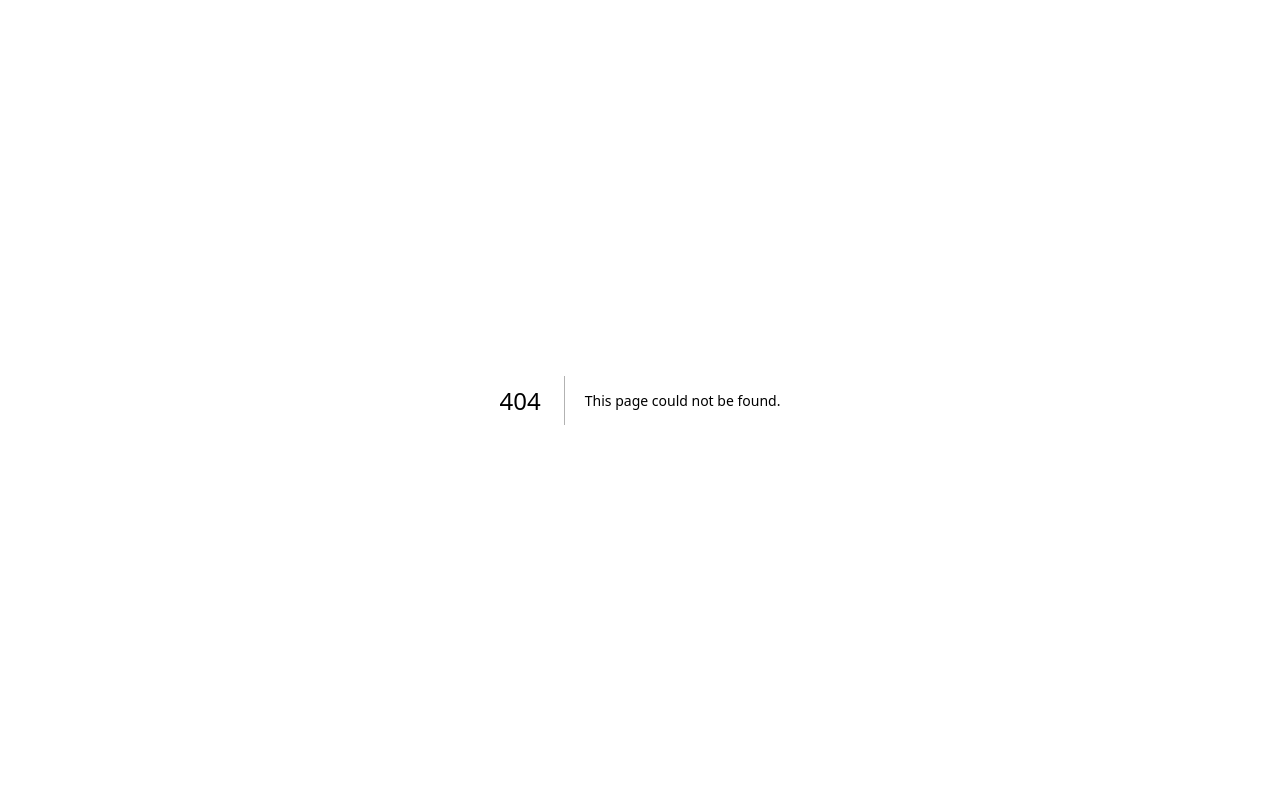
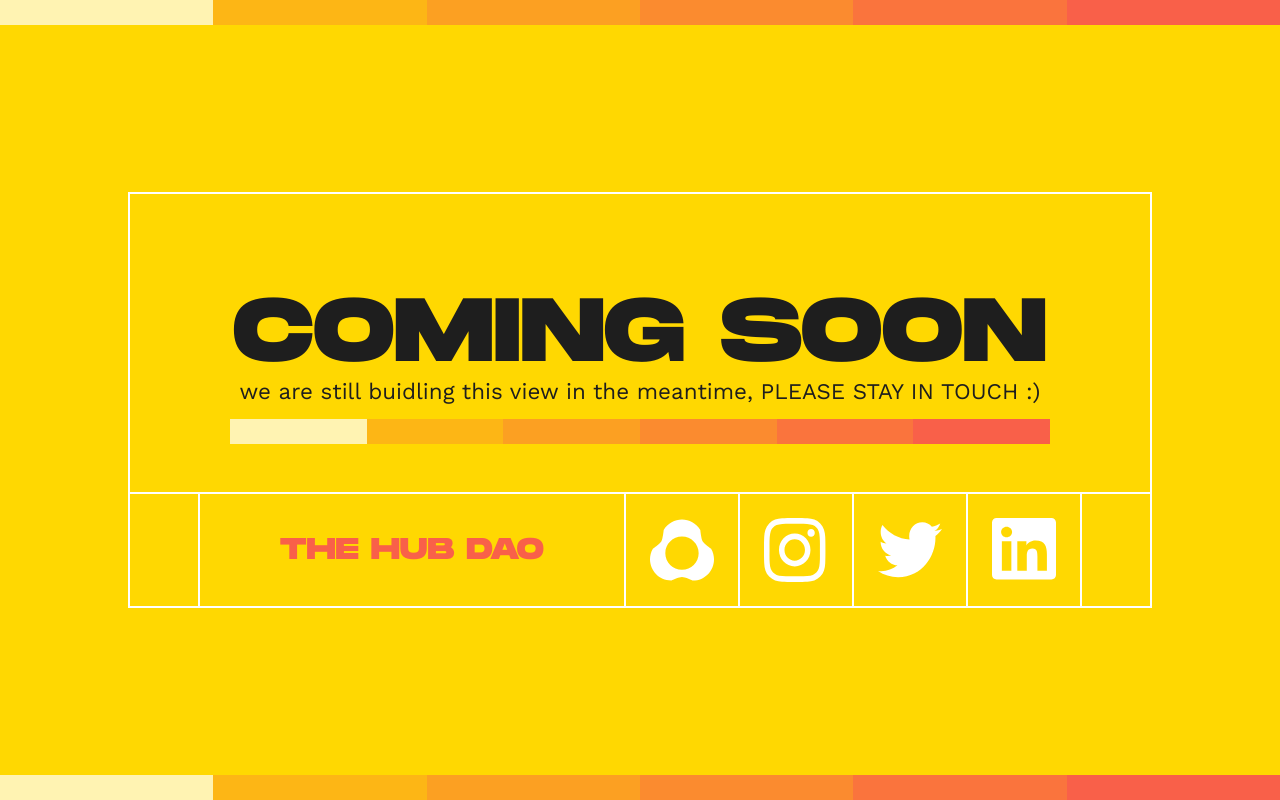
Before and after one commit to thehubdao/HUB-Citizens-Landing, a Next.js app: page /soon in a window 1280 px wide. Before the commit this address had no page. Built offline with nearby package versions, Linux system fonts and the light colour scheme.

Commit message:
Create soon page and set links to general buttons

```diff
--- /dev/null
+++ b/src/app/soon/page.tsx
@@ -0,0 +1,62 @@
+import { ButtonBorderColor, ButtonIcon, ButtonIconSize } from "@/enum/ui.enum";
+import { ExternalLink, PageLocation } from "@/enum/urls.enum";
+import ColorsBarUI from "@/ui/common/colorsBar.ui";
+import IconButtonUI from "@/ui/common/iconButton.ui";
+import Link from "next/link";
+
+const icons = [
+  {
+    icon: ButtonIcon.theHubDao,
+    url: ExternalLink.TheHubDAO
+  },
+  {
+    icon: ButtonIcon.instagram,
+    url: ExternalLink.Instagram
+  },
+  {
+    icon: ButtonIcon.twitter,
+    url: ExternalLink.Twitter
+  },
+  {
+    icon: ButtonIcon.linkedin,
+    url: ExternalLink.LinkedIn
+  },
+]
+
+export default function Home() {
+  return <>
+    <main className="w-full h-screen overflow-hidden bg-ctz-yellow-medium flex flex-col justify-between items-center">
+      <ColorsBarUI />
+      <div className="w-4/5">
+        <div className="border-2 border-white border-b-0">
+          <div className="flex flex-col items-center text-center text-ctz-dark pt-24 pb-12">
+            <h1 className="text-[7vw] leading-none">
+              COMING SOON
+            </h1>
+            <p className="font-work text-base lg:text-[1.75vw] px-6 lg:px-0 pb-4">
+              we are still buidling this view in the meantime, PLEASE STAY IN TOUCH  :)
+            </p>
+            <div className="w-[64vw]">
+              <ColorsBarUI />
+            </div>
+          </div>
+        </div>
+        <div className="flex justify-center">
+          <div className="border-2 border-white border-r-0 w-1/6"></div>
+          <div className="hidden xl:block">
+            <IconButtonUI iconColor={'fill-ctz-light'} iconLink={PageLocation.Home} iconsList={icons} iconSize={ButtonIconSize.big} borderColor={ButtonBorderColor.White}>
+              <p className='text-ctz-orange-dark text-3xl 2xl:text-5xl leading-[80%] px-5 lg:px-20 text-center whitespace-nowrap cursor-pointer'>THE HUB DAO</p>
+            </IconButtonUI>
+          </div>
+          <div className="xl:hidden">
+            <IconButtonUI iconColor={'fill-ctz-light'} iconLink={PageLocation.Home} iconsList={icons} iconSize={ButtonIconSize.small} borderColor={ButtonBorderColor.White}>
+              <p className='text-ctz-orange-dark text-sm sm:text-3xl lg:text-4xl leading-[80%] px-2 sm:px-5 md:px-16 lg:px-20 text-center whitespace-nowrap cursor-pointer'>THE HUB <br className="sm:hidden"/>DAO</p>
+            </IconButtonUI>
+          </div>
+          <div className="border-2 border-white border-l-0 w-1/6"></div>
+        </div>
+      </div>
+      <ColorsBarUI />
+    </main>
+  </>
+}
--- a/src/ui/creationMode/creationMode.ui.tsx
+++ b/src/ui/creationMode/creationMode.ui.tsx
@@ -1,3 +1,4 @@
+import { PageLocation } from "@/enum/urls.enum";
 import IconButtonUI from "../common/iconButton.ui";
 import { ButtonIcon } from "@/enum/ui.enum";
 
@@ -14,13 +15,13 @@ export default function CreationModeUI() {
               <p className="font-work text-ctz-gray-semi_dark text-[3.5vw] lg:text-[1.3vw] tracking-[5px] leading-[100%] font-light py-10">Diversity at Your Fingertips: <br className="hidden lg:inline-block" />Whether you want to upload a <br className="hidden lg:inline-block" />single asset or a whole <br className="hidden lg:inline-block" />collection, our platform adapts to your creative flow</p>
             </div>
             <div className="p-4 lg:p-0 w-full flex lg:hidden justify-center">
-              <IconButtonUI iconColor={'fill-ctz-yellow-medium'} icon={ButtonIcon.arrow}>
+              <IconButtonUI iconColor={'fill-ctz-yellow-medium'} icon={ButtonIcon.arrow} iconLink={PageLocation.Create}>
                 <p className='text-[4vw] lg:text-[2.3vw] leading-[80%] uppercase text-ctz-pink-light px-4 text-center'>Upload your<br />own creations</p>
               </IconButtonUI>
             </div>
           </div>
           <div className="p-4 lg:p-0 w-full hidden lg:flex">
-            <IconButtonUI iconColor={'fill-ctz-yellow-medium'} icon={ButtonIcon.arrow} isFullWidth={true}>
+            <IconButtonUI iconColor={'fill-ctz-yellow-medium'} icon={ButtonIcon.arrow} isFullWidth={true} iconLink={PageLocation.Create}>
               <p className='text-[4vw] lg:text-[2vw] leading-[80%] uppercase text-ctz-pink-light px-4 lg:px-9 text-center w-full'>Upload your<br />own creations</p>
             </IconButtonUI>
           </div>
--- a/src/ui/creationMode/exploreNow.ui.tsx
+++ b/src/ui/creationMode/exploreNow.ui.tsx
@@ -1,12 +1,13 @@
 import Image from 'next/image';
 import IconButtonUI from '../common/iconButton.ui';
 import { ButtonIcon } from '@/enum/ui.enum';
+import { PageLocation } from '@/enum/urls.enum';
 
 export default function ExploreNowUI() {
   return (
     <div className='relative w-full flex flex-col justify-center items-center gap-y-14 py-20 overflow-x-hidden ctz-padding bg-ctz-gray-aultra_light'>
       <p className='font-work text-ctz-gray-dark text-[3.5vw] lg:text-[1.3vw] leading-[100%] font-light text-center tracking-[5px]'>Your creative process deserves a <br className="hidden lg:inline-block"/> dedicated space. Our Creator HUB is the <br className="hidden lg:inline-block"/>epicenter of innovation, where you can <br className="hidden lg:inline-block"/>	design and modify avatars, creatures <br className="hidden lg:inline-block"/>and accessories in a seamless way. </p>
-      <IconButtonUI iconColor={'fill-ctz-yellow-medium'} icon={ButtonIcon.arrow}>
+      <IconButtonUI iconColor={'fill-ctz-yellow-medium'} icon={ButtonIcon.arrow} iconLink={PageLocation.Explore}>
         <p className='text-2xl lg:text-[2.5vw] leading-[80%] uppercase text-ctz-pink-light px-6 lg:px-12 text-center'>Explore it now!</p>
       </IconButtonUI>
       <div className='hidden lg:flex absolute -left-0 -translate-x-[16%]'>
--- a/src/ui/inApp/inApp.ui.tsx
+++ b/src/ui/inApp/inApp.ui.tsx
@@ -1,6 +1,7 @@
 import IconButtonUI from "../common/iconButton.ui";
 import ColorsBarUI from "../common/colorsBar.ui";
 import { ButtonBorderColor, ButtonIcon } from "@/enum/ui.enum";
+import { PageLocation } from "@/enum/urls.enum";
 
 export default function InAppUI() {
   return (
@@ -13,8 +14,8 @@ export default function InAppUI() {
         <div className="w-full lg:w-[60%] text-center lg:text-start flex flex-col items-center lg:items-start">
           <h2 className="text-ctz-pink-light text-[6vw] lg:text-[2.9vw] leading-[80%] uppercase">EASILY INCLUDE AVATARS SYSTEMS IN YOUR OWN APP</h2>
           <h1 className="text-ctz-pink-light text-[10vw] lg:text-[6.61vw] leading-[80%] uppercase py-9">004.</h1>
-          <p className="font-work text-ctz-gray-semi_dark text-[3.5vw] lg:text-[1.3vw] tracking-[5px] leading-[100%] font-light pb-10">Our innovative in-app iframe <br className="hidden lg:inline-block"/>integration allows you to <br className="hidden lg:inline-block"/>incorporate our editable <br className="hidden lg:inline-block"/>avatars and other assets <br className="hidden lg:inline-block"/>directly into your interface. <br className="hidden lg:inline-block"/>Integrate now</p>
-          <IconButtonUI iconColor={'fill-ctz-pink-medium'} icon={ButtonIcon.arrow} borderColor={ButtonBorderColor.Black}>
+          <p className="font-work text-ctz-gray-semi_dark text-[3.5vw] lg:text-[1.3vw] tracking-[5px] leading-[100%] font-light pb-10">Our innovative in-app iframe <br className="hidden lg:inline-block"/>integration allows you to <br className="hidden lg:inline-block"/>incorporate our editable <br className="hidden lg:inline-block"/>avatars and other assets <br className="hidden lg:inline-block"/>directly into your interface.</p>
+          <IconButtonUI iconColor={'fill-ctz-pink-medium'} icon={ButtonIcon.arrow} borderColor={ButtonBorderColor.Black} iconLink={PageLocation.Resources}>
             <p className='text-[4vw] lg:text-[2vw] leading-[80%] uppercase text-ctz-gray-dark px-4 lg:px-12 text-center'>Integrate now</p>
           </IconButtonUI>
         </div>
--- a/src/ui/vrm/vrm.ui.tsx
+++ b/src/ui/vrm/vrm.ui.tsx
@@ -5,6 +5,7 @@ import { ButtonBorderColor, ButtonIcon } from "@/enum/ui.enum";
 import { useEffect, useRef } from "react";
 import gsap from "gsap";
 import ScrollTrigger from "gsap/ScrollTrigger";
+import { PageLocation } from "@/enum/urls.enum";
 
 export default function VrmUI() {
   const avatar = useRef<HTMLDivElement>(null);
@@ -38,7 +39,7 @@ export default function VrmUI() {
             <h2 className="text-ctz-pink-light text-[6vw] lg:text-[2.87vw] leading-[80%] uppercase pt-5 lg:pt-0">Focus on Interoperability:</h2>
             <p className="font-work text-ctz-gray-semi_dark text-[3.5vw] lg:text-[1.3vw] tracking-[5px] leading-[100%] font-light py-10">Our VRM integration <br className="hidden lg:inline-block" />allows your creations to <br className="hidden lg:inline-block" />be compatible with over <br className="hidden lg:inline-block" />200 platforms.</p>
           </div>
-          <IconButtonUI iconColor={'fill-ctz-pink-medium'} icon={ButtonIcon.arrow} borderColor={ButtonBorderColor.White}>
+          <IconButtonUI iconColor={'fill-ctz-pink-medium'} icon={ButtonIcon.arrow} borderColor={ButtonBorderColor.White} iconLink={PageLocation.Resources}>
             <p className='text-[4vw] lg:text-[2vw] leading-[80%] uppercase text-ctz-light px-4 lg:px-12 text-center'>Learn more</p>
           </IconButtonUI>
         </div>
```
